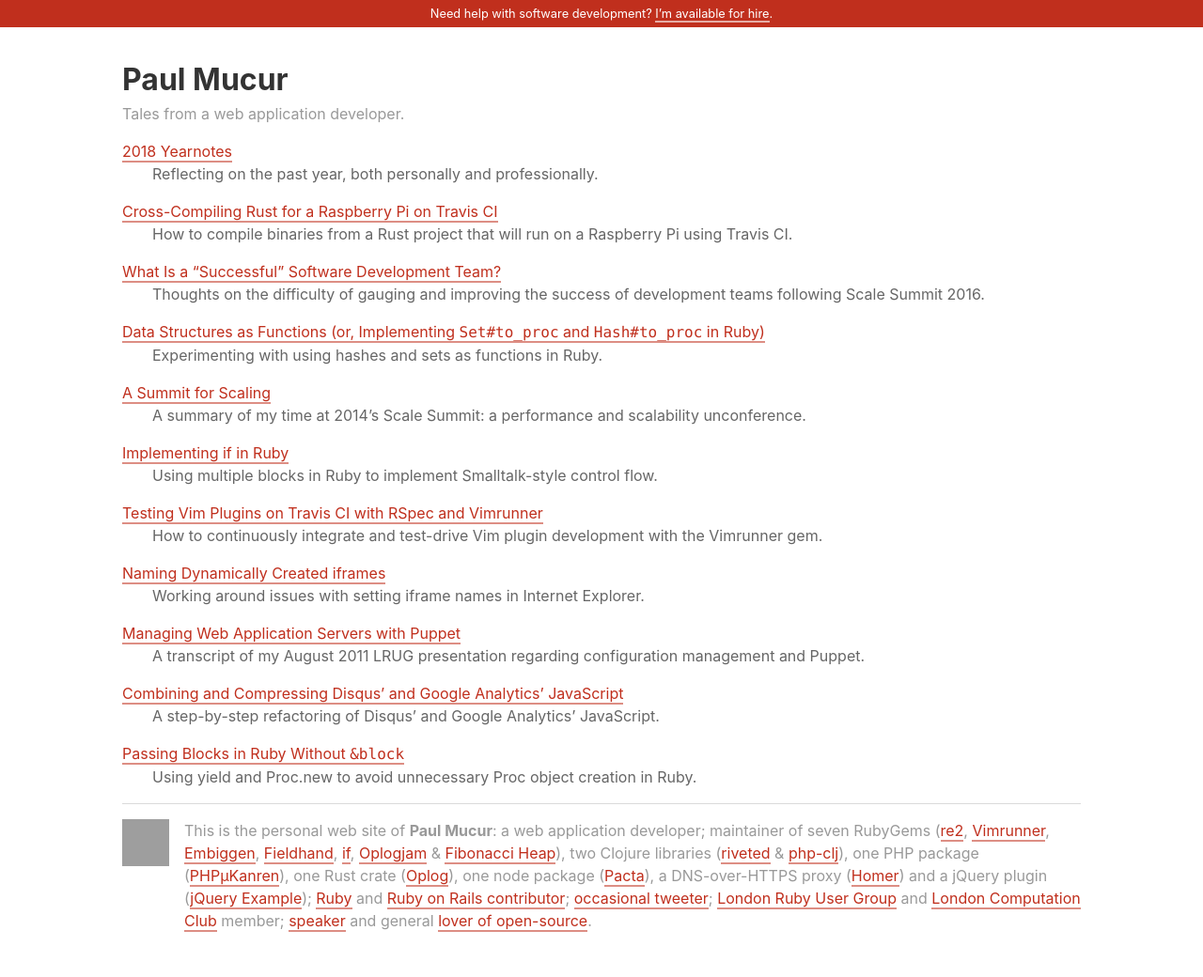
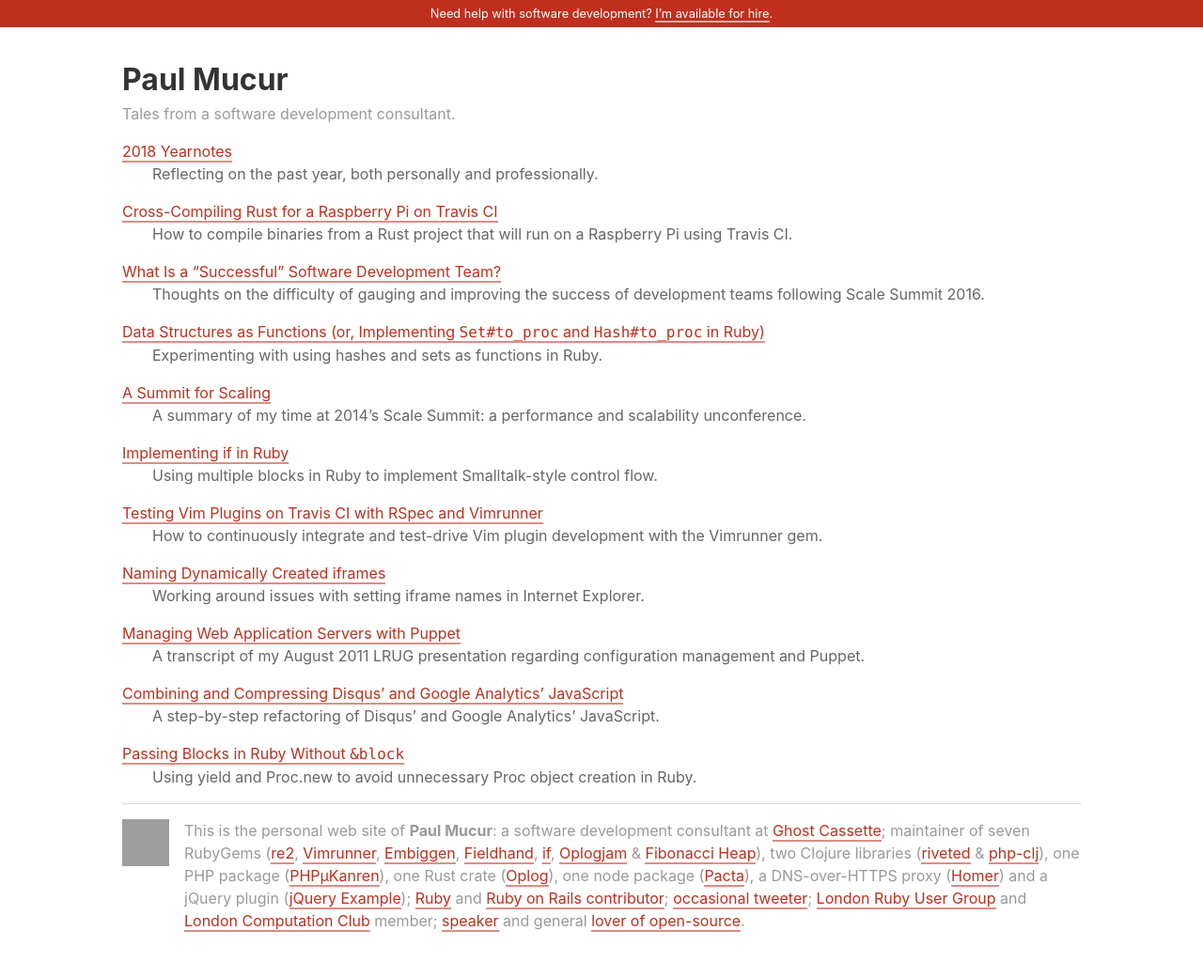
Before and after one commit to mudge/mudge.github.com, a Jekyll site: the page built from index.html, in a window 1280 px wide. Shown: the whole page at 94% size. Built offline with Jekyll 4.4.1, drawn with Linux system fonts in a browser that asks for light colours; grey boxes are pictures that could not be loaded.

Commit message:
Mention Ghost Cassette by name

```diff
--- a/_includes/footer.html
+++ b/_includes/footer.html
@@ -3,7 +3,7 @@
        width=50 height=50 class=pull-left alt>
   <p>
     This is the personal web site of <strong>Paul Mucur</strong>:
-    a web application developer; maintainer of seven RubyGems
+    a software development consultant at <a href=//www.ghostcassette.com>Ghost Cassette</a>; maintainer of seven RubyGems
     (<a href=//rubygems.org/gems/re2>re2</a>,
     <a href=//rubygems.org/gems/vimrunner>Vimrunner</a>,
     <a href=//rubygems.org/gems/embiggen>Embiggen</a>,
--- a/_layouts/post.html
+++ b/_layouts/post.html
@@ -30,7 +30,7 @@
     </script>
   </head>
   <body>
-    <div class=strapline>Need help with software development? <a href=https://www.ghostcassette.com>I&rsquo;m available for hire</a>.</div>
+    <div class=strapline>Need help with software development? <a title="Ghost Cassette" href=https://www.ghostcassette.com>I&rsquo;m available for hire</a>.</div>
     <main>
       <nav>
         <ul>
--- a/index.html
+++ b/index.html
@@ -5,7 +5,7 @@
   <head>
     <meta charset=utf-8>
     <title>Paul Mucur</title>
-    <meta name=description content="The personal web site of web application developer Paul Mucur.">
+    <meta name=description content="The personal web site of software development consultant Paul Mucur.">
     <meta name=viewport content="width=device-width, initial-scale=1">
     <!--[if lt IE 9]><script src=http://html5shiv.googlecode.com/svn/trunk/html5.js></script><![endif]-->
     <link rel=stylesheet href=/c/m.css>
@@ -24,11 +24,11 @@
     </script>
   </head>
   <body>
-    <div class=strapline>Need help with software development? <a href=https://www.ghostcassette.com>I&rsquo;m available for hire</a>.</div>
+    <div class=strapline>Need help with software development? <a title="Ghost Cassette" href=https://www.ghostcassette.com>I&rsquo;m available for hire</a>.</div>
     <main>
       <header>
         <h1 class=author>Paul Mucur</h1>
-        <p>Tales from a web application developer.</p>
+        <p>Tales from a software development consultant.</p>
       </header>
       <section>
       <dl>
```
